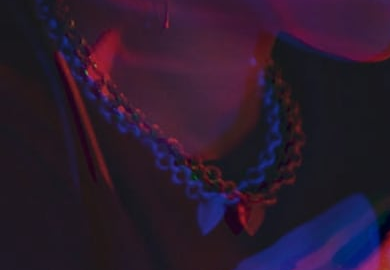
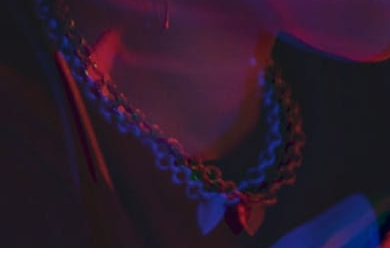
Before and after one commit to Mhmd-Tarek-Mhmd/Loopstudios-landing-page, a plain HTML site: page index.html in a window 390 px wide. Shown: the part 596-866 px from the top of the page. Drawn offline with Linux system fonts and the light colour scheme.

Commit message:
EDIT: header height

```diff
--- a/assets/styles.css
+++ b/assets/styles.css
@@ -112,8 +112,8 @@ button {
 /* [1] Header area */
 
 header {
-  height: 650px;
-  min-height: 100vh;
+  height: 100vh;
+  max-height: 650px;
   background: url(images/desktop/image-hero.jpg) no-repeat top left;
 }
 header .hero {
@@ -129,7 +129,7 @@ header .hero {
 }
 @media (max-width: 767px) {
   header {
-    height: 1300px;
+    max-height: 1300px;
     background-image: url(images/mobile/image-hero.jpg);
   }
   header .hero {
```
